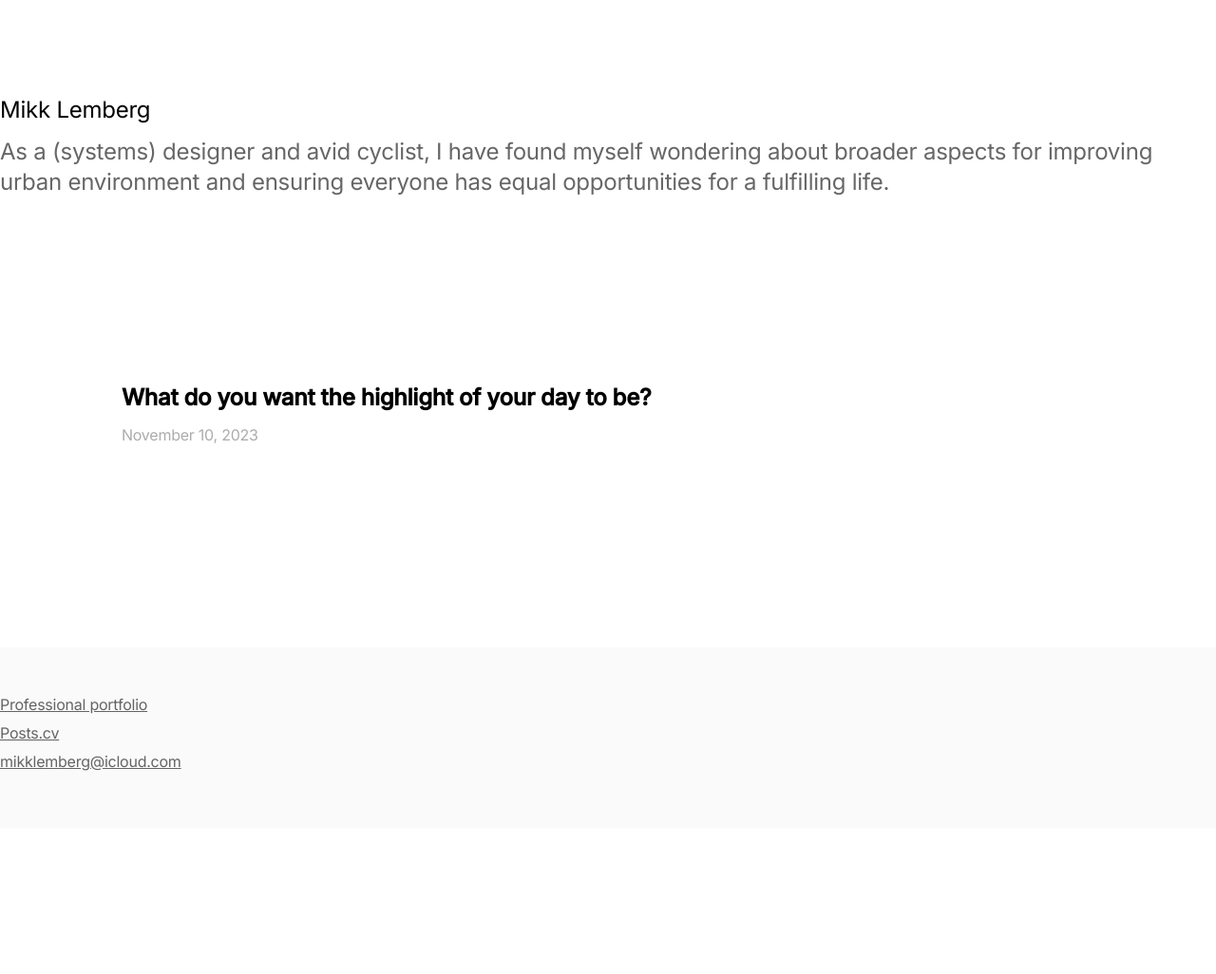
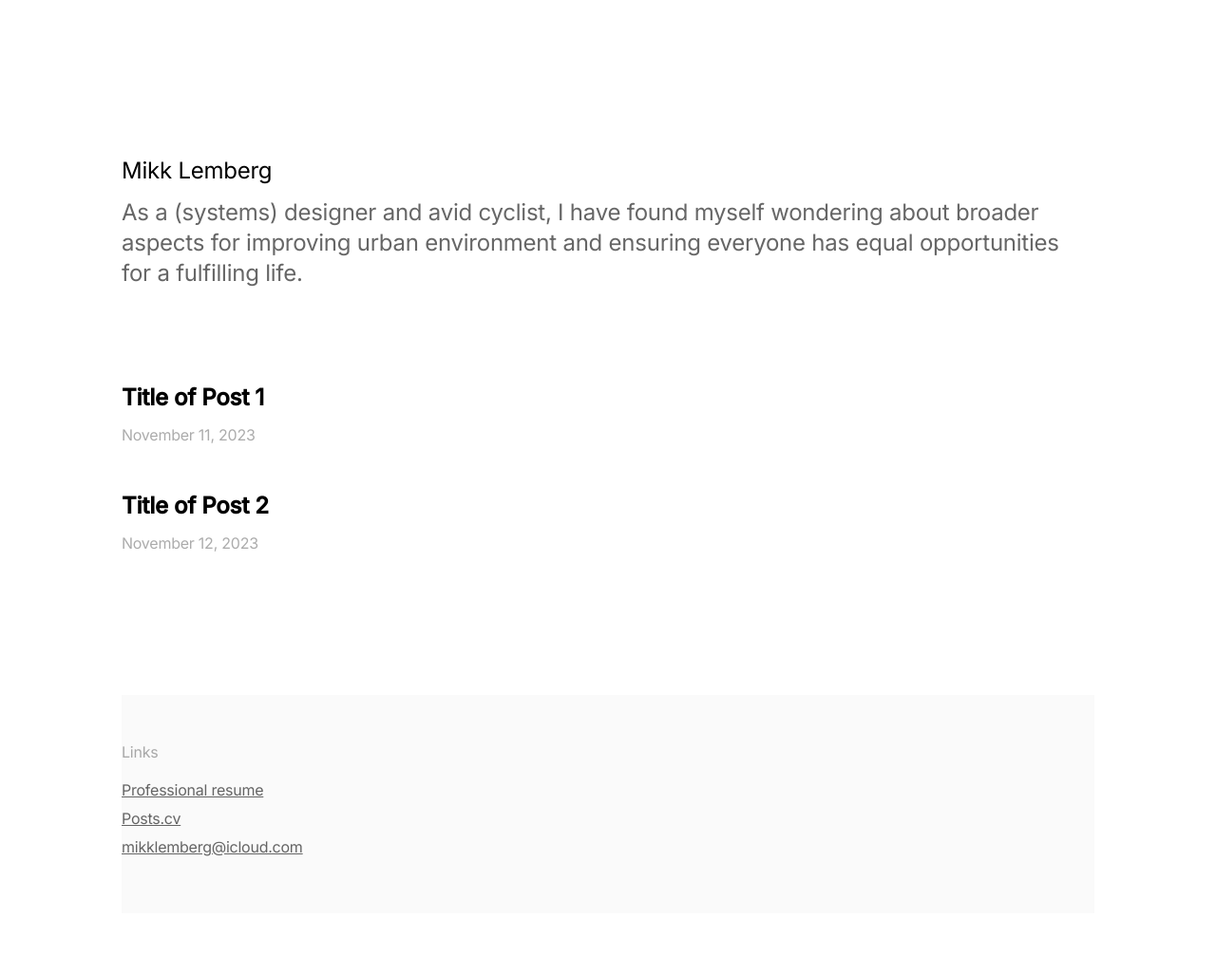
Before and after one commit to mikklemberg/My-personal-notes, a Jekyll site: the page built from README.md, in a window 1280 px wide. Shown: the whole page at 95% size. Built offline with Jekyll 4.4.1, drawn with Linux system fonts in a browser that asks for light colours; our own code applies the rules of GitHub Pages for plain Markdown files; before the commit the page ends 900 px from its top, so only the background shows below that.

Commit message:
Update default.html

```diff
--- a/_layouts/default.html
+++ b/_layouts/default.html
@@ -1,33 +1,46 @@
 <!DOCTYPE html>
 <html lang="en">
+
 <head>
     <meta charset="UTF-8">
     <meta name="viewport" content="width=device-width, initial-scale=1.0">
     <title>Mikk Lemberg's Blog</title>
-    <link rel="stylesheet" href="{{ '/assets/css/style.css' | relative_url }}">
+    <link rel="stylesheet" href="https://mikklemberg.github.io/test/assets/css/style.css">
 </head>
+
 <body>
+    <div class="container">
+        <!-- Header Section -->
         <header class="header">
             <h1>Mikk Lemberg</h1>
             <p>As a (systems) designer and avid cyclist, I have found myself wondering about broader aspects for improving urban environment and ensuring everyone has equal opportunities for a fulfilling life.</p>
         </header>
 
-    <div class="container">
         <!-- Dynamic Posts Section -->
         <section class="posts">
-            {% for post in site.posts %}
+            <!-- Example Post 1 -->
             <article class="post">
-                <h2><a href="{{ post.url | relative_url }}">{{ post.title }}</a></h2>
-                <time datetime="{{ post.date | date_to_xmlschema }}">{{ post.date | date: "%B %-d, %Y" }}</time>
+                <h2><a href="#">Title of Post 1</a></h2>
+                <time datetime="2023-11-11">November 11, 2023</time>
             </article>
-            {% endfor %}
+
+            <!-- Example Post 2 -->
+            <article class="post">
+                <h2><a href="#">Title of Post 2</a></h2>
+                <time datetime="2023-11-12">November 12, 2023</time>
+            </article>
+
+            <!-- Add more posts as needed -->
         </section>
-    </div>
 
+        <!-- Footer Section -->
         <footer class="footer">
-        <a href="https://mikklemberg.ee">Professional portfolio</a>
-        <a href="httsp://posts.cv/mikk">Posts.cv</a>
+            <p>Links</p>
+            <a href="https://mikklemberg.ee">Professional resume</a>
+            <a href="https://posts.cv/mikk">Posts.cv</a>
             <a href="mailto:mikklemberg@icloud.com">mikklemberg@icloud.com</a>
         </footer>
+    </div>
 </body>
+
 </html>
```
Lines whose indentation alone changed are shown as unchanged.
